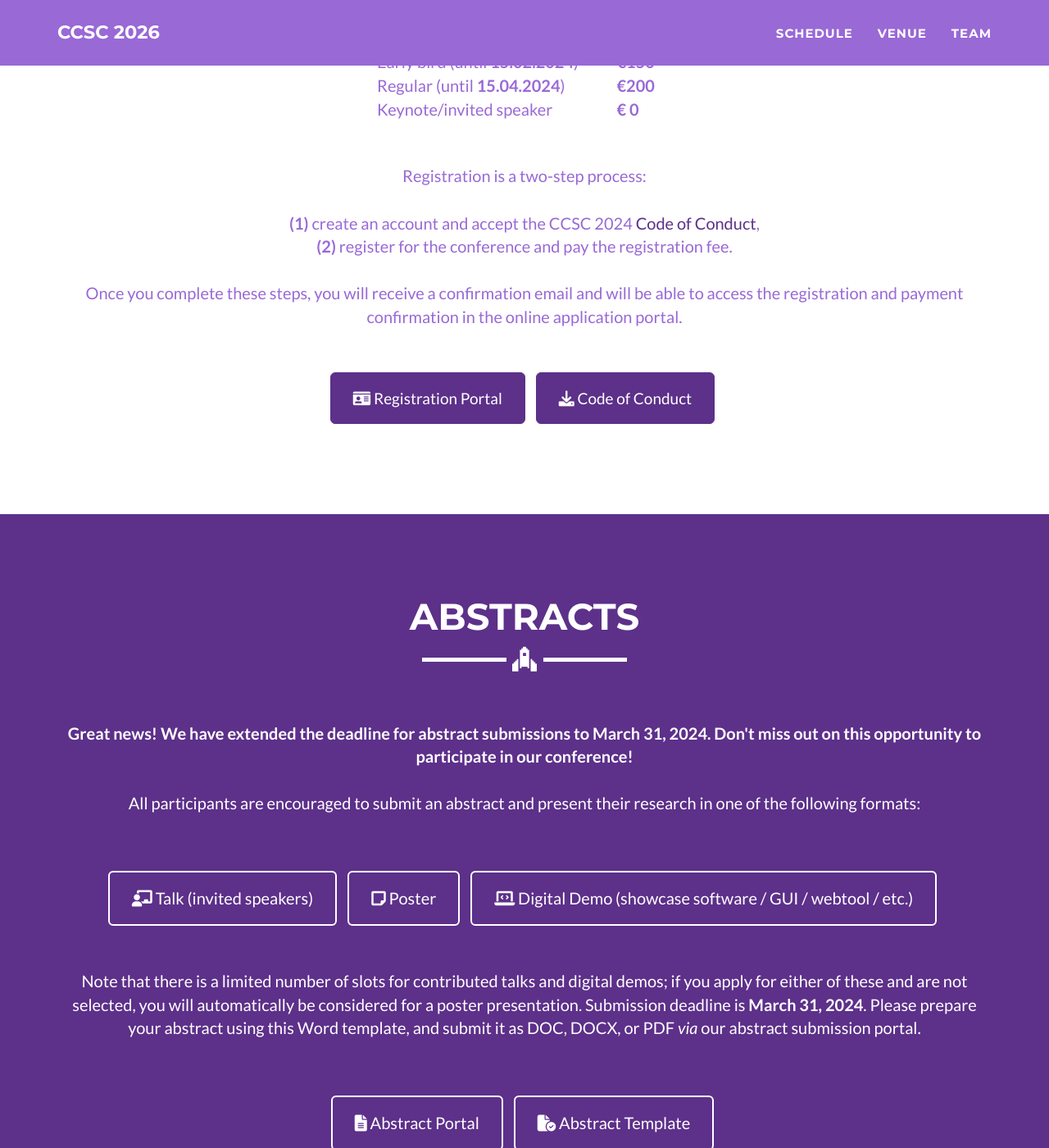
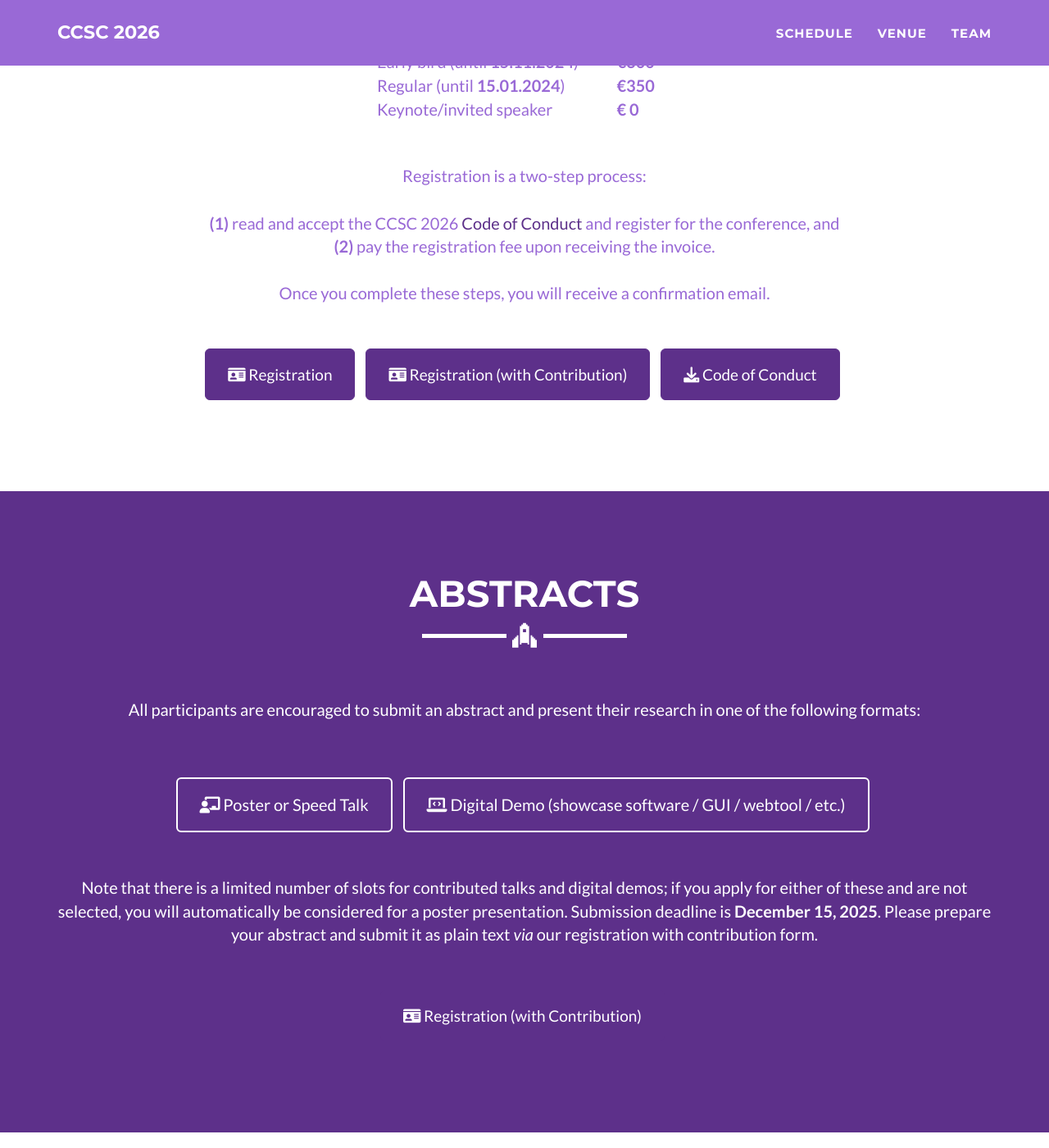
Before and after one commit to ccsc2026/ccsc2026.github.io, a Jekyll site: the page built from registration.html, in a window 1280 px wide and 1400 px high, scrolled down 430 px. Shown: the whole window at 82% size. Built offline with Jekyll 4.4.1, drawn with Linux system fonts in a browser that asks for light colours; some of the changed text lies outside the part shown.

Commit message:
Update registration.html

```diff
--- a/registration.html
+++ b/registration.html
@@ -14,7 +14,7 @@ layout: page
     <div class="row">
       <div class="col-lg-12 text-center">
         <p>
-          All participants, including keynote and invited speakers, must register <i>via</i> an <a href="https://www.conftool.com/ccsc2024/" target="_blank">online application portal</a>.<br>
+          Participants can register <i>via</i> our online forms for <a href="https://ccsc2026.github.io/registration-wo-abstract/" target="_blank">participation only</a> and <a href="https://ccsc2026.github.io/registration-with-abstract/" target="_blank">participation + abstract</a>.<br>
           The registration fee includes access to the conference venue and sessions, conference materials, morning and afternoon coffee breaks,
           and drinks and light refreshments during poster sessions.
         </p>
@@ -25,15 +25,15 @@ layout: page
       <div class="col-lg-4"></div>
       <div class="col-lg-3">
         <p>
-          Early bird (until <b>15.02.2024</b>) <br>
-          Regular (until <b>15.04.2024</b>) <br>
+          Early bird (until <b>15.11.2024</b>) <br>
+          Regular (until <b>15.01.2024</b>) <br>
           Keynote/invited speaker <br>
         </p>
       </div>
       <div class="col-lg-1">
         <p>
-          <b>€150</b> <br>
-          <b>€200</b> <br>
+          <b>€300</b> <br>
+          <b>€350</b> <br>
           <b>€  0</b> <br>
         </p>
       </div>
@@ -45,14 +45,15 @@ layout: page
         <p>
         Registration is a two-step process:<br>
         <br>
-        <b>(1)</b> create an account and accept the CCSC 2024 <a href="https://raw.githubusercontent.com/ccsc2024/ccsc2024.github.io/main/img/CCSC2024_CoC.pdf" target="_blank">Code of Conduct</a>, <br>
-        <b>(2)</b> register for the conference and pay the registration fee.<br>
+        <b>(1)</b> read and accept the CCSC 2026 <a href="https://raw.githubusercontent.com/ccsc2024/ccsc2024.github.io/main/img/CCSC2024_CoC.pdf" target="_blank">Code of Conduct</a> and register for the conference, and <br>
+        <b>(2)</b> pay the registration fee upon receiving the invoice.<br>
         <br>
-        Once you complete these steps, you will receive a confirmation email and will be able to access the registration and payment confirmation in the online application portal.
+        Once you complete these steps, you will receive a confirmation email.
         </p>
         <br><br>
         <ul class="list-inline">
-          <li><a class="btn btn-lg btn-success" href="https://www.conftool.com/ccsc2024/" target="_blank"><i class="fa-solid fa-id-card" style="color:#FFFFFF;"></i> Registration Portal </a></li>
+          <li><a class="btn btn-lg btn-success" href="https://ccsc2026.github.io/registration-wo-abstract/" target="_blank"><i class="fa-solid fa-id-card" style="color:#FFFFFF;"></i> Registration </a></li>
+          <li><a class="btn btn-lg btn-success" href="https://ccsc2026.github.io/registration-with-abstract/" target="_blank"><i class="fa-solid fa-id-card" style="color:#FFFFFF;"></i> Registration (with Contribution) </a></li>
           <li><a class="btn btn-lg btn-success" href="https://raw.githubusercontent.com/ccsc2024/ccsc2024.github.io/main/img/CCSC2024_CoC.pdf" target="_blank"><i class="fa-solid fa-download" style="color:#FFFFFF;"></i> Code of Conduct</a></li>
         </ul>
       </div>
@@ -72,34 +73,28 @@ layout: page
     <div class="row">
       <div class="col-lg-12 text-center">
         <p>
-          <b>Great news! We have extended the deadline for abstract submissions to March 31, 2024. Don't miss out on this opportunity to participate in our conference!</b>
-          <br><br>
           All participants are encouraged to submit an abstract and present their research in one of the following formats:
         </p>
         <br><br>
         <ul class="list-inline">
           <li>
-            <a class="btn btn-lg btn-outline" href="https://verwaltung.unikt-kongresse.de/ccsc-2024-abstract-submission-form/" target="_blank"><i class="fa-solid fa-chalkboard-user" style="color:#FFFFFF;"></i> Talk (invited speakers)</a>
+            <a class="btn btn-lg btn-outline" href="hhttps://ccsc2026.github.io/registration-with-abstract/" target="_blank"><i class="fa-solid fa-chalkboard-user" style="color:#FFFFFF;"></i> Poster or Speed Talk</a>
           </li>
           <li>
-            <a class="btn btn-lg btn-outline" href="https://verwaltung.unikt-kongresse.de/ccsc-2024-abstract-submission-form/" target="_blank"><i class="fa-solid fa-note-sticky" style="color:#FFFFFF;"></i> Poster</a>
-          </li>
-          <li>
-            <a class="btn btn-lg btn-outline" href="https://verwaltung.unikt-kongresse.de/ccsc-2024-abstract-submission-form/" target="_blank"><i class="fa-solid fa-laptop-code" style="color:#FFFFFF;"></i> Digital Demo (showcase software / GUI / webtool / etc.)</a>
+            <a class="btn btn-lg btn-outline" href="https://ccsc2026.github.io/registration-with-abstract/" target="_blank"><i class="fa-solid fa-laptop-code" style="color:#FFFFFF;"></i> Digital Demo (showcase software / GUI / webtool / etc.)</a>
           </li>
         </ul>
         <br><br>
         <p>
           Note that there is a limited number of slots for contributed talks and digital demos;
           if you apply for either of these and are not selected, you will automatically be considered for a poster presentation.
-          Submission deadline is <b>March 31, 2024</b>.
-          Please prepare your abstract using this <a href="https://raw.githubusercontent.com/ccsc2024/ccsc2024.github.io/main/img/CCSC24_abstract.dotx" target="_blank" style="color:#FFFFFF;"> Word template</a>, and submit it as DOC, DOCX, or PDF <i>via</i>
-          our <a href="https://verwaltung.unikt-kongresse.de/ccsc-2024-abstract-submission-form/" target="_blank" style="color:#FFFFFF;"> abstract submission portal</a>.
+          Submission deadline is <b>December 15, 2025</b>.
+          Please prepare your abstract and submit it as plain text <i>via</i>
+          our <a href="https://verwaltung.unikt-kongresse.de/ccsc-2024-abstract-submission-form/" target="_blank" style="color:#FFFFFF;"> registration with contribution form</a>.
         </p>
         <br><br>
         <ul class="list-inline">
-          <li><a class="btn btn-lg btn-outline" href="https://verwaltung.unikt-kongresse.de/ccsc-2024-abstract-submission-form/" target="_blank"><i class="fa-solid fa-file-lines" style="color:#FFFFFF;"></i> Abstract Portal</a></li>
-          <li><a class="btn btn-lg btn-outline" href="https://raw.githubusercontent.com/ccsc2024/ccsc2024.github.io/main/img/CCSC24_abstract.dotx" target="_blank"><i class="fa-solid fa-file-circle-check" style="color:#FFFFFF;"></i> Abstract Template</a></li>
+          <li><a class="btn btn-lg btn-success" href="https://ccsc2026.github.io/registration-with-abstract/" target="_blank"><i class="fa-solid fa-id-card" style="color:#FFFFFF;"></i> Registration (with Contribution) </a></li>
         </ul>
       </div>
     </div>
@@ -138,7 +133,7 @@ layout: page
           <h4><i class="fa-solid fa-laptop-code"></i> Digital Demo</h4>
           <br><br>
           <p>
-            tba
+            A0 size (841 mm × 1189 mm), vertical/portrait orientation + Table (You have to bring your own technical device.)
           </p>
         </div>
       </div>
```
